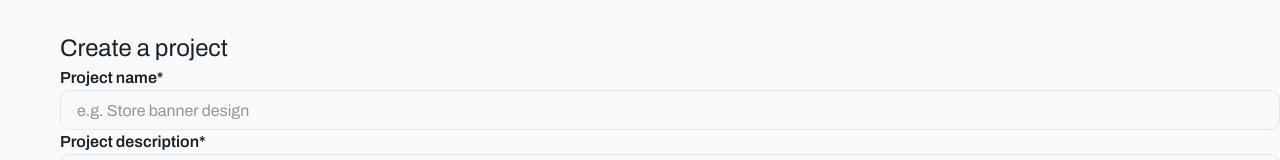
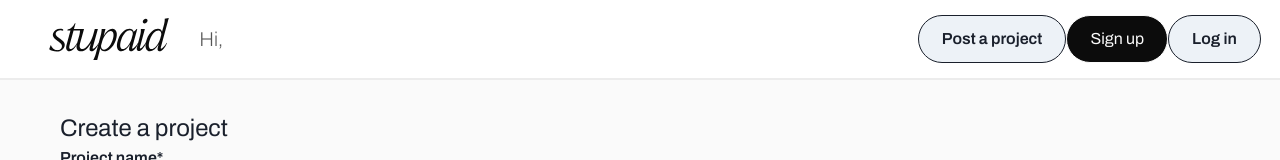
Before and after one commit to tcs-legitable/legitable-frontend, a React (Create React App) app: page /new-project in a window 1280 px wide. Shown: the top 160 px of the page. Built offline with nearby package versions, Linux system fonts and the light colour scheme; no server answers.

Commit message:
added navbar

```diff
--- a/src/components/organization-view-components/NewProject.js
+++ b/src/components/organization-view-components/NewProject.js
@@ -1,6 +1,7 @@
 import { Box, Button, Flex, Input, InputGroup, InputLeftElement, Select, Text } from '@chakra-ui/react';
 import React, { useState } from 'react';
 import { skillOptions } from '../skillOptions';
+import Navbar from '../global-components/Navbar';
 
 const NewProject = () => {
 
@@ -25,6 +26,11 @@ const NewProject = () => {
   ];
 
   return (
+    <Flex
+      flexDirection="column"
+      backgroundColor="white"
+    >
+      <Navbar/>
       <Flex
         backgroundColor="#fafafa"
         width="100vw"
@@ -252,6 +258,7 @@ const NewProject = () => {
         Create project
         </Button>
       </Flex>
+    </Flex>
   );
 };
 
```
Lines whose indentation alone changed are shown as unchanged.
